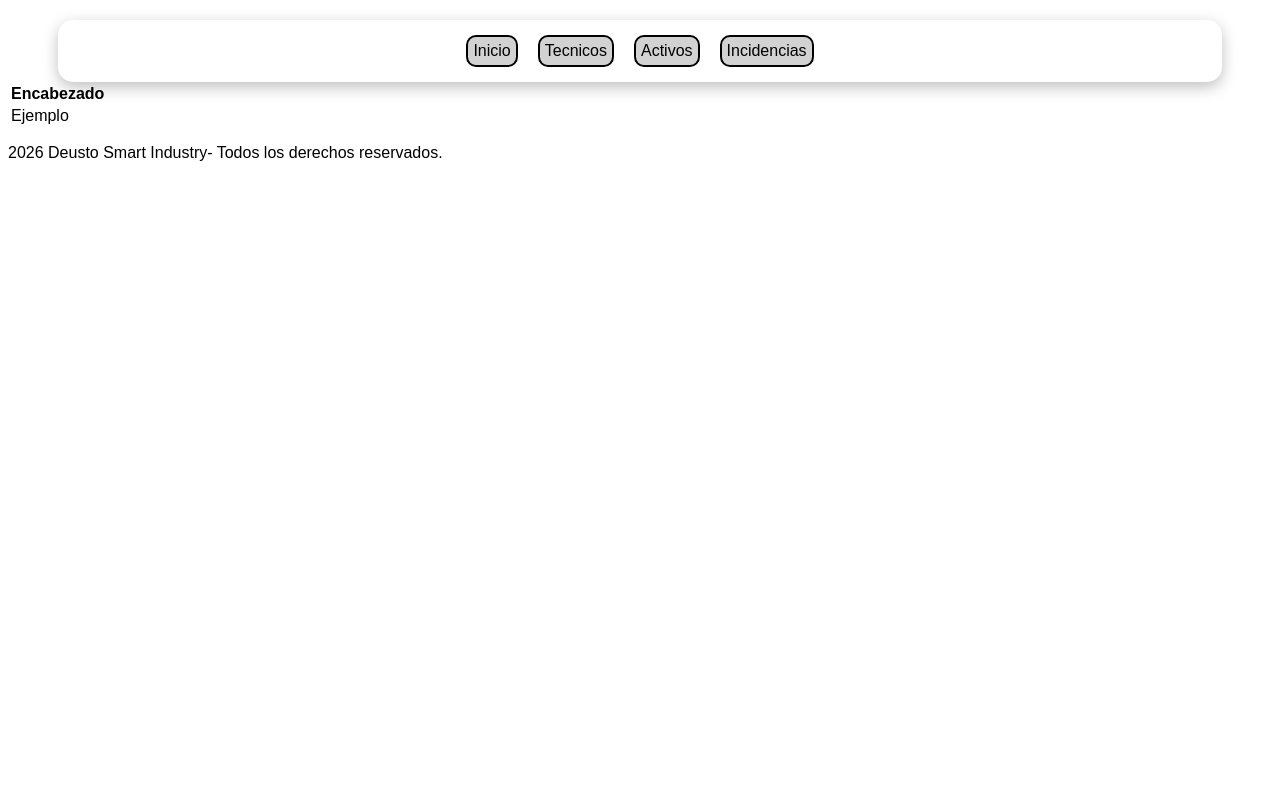
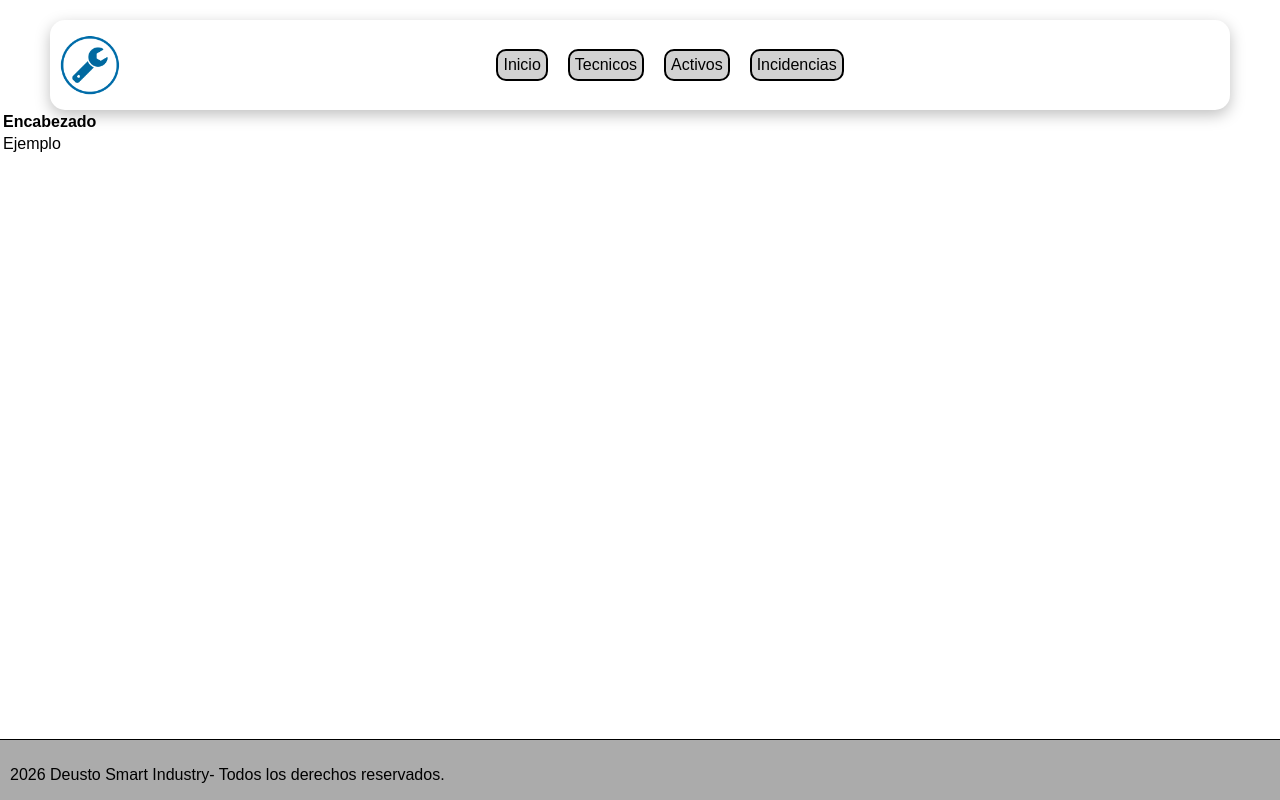
Before and after one commit to javieralbizu/Proyecto_N-8, a Django app: page / in a window 1280 px wide. Run offline with Django 5.2, Linux system fonts and the light colour scheme.

Commit message:
Footer terminado

```diff
--- a/static/css/style.css
+++ b/static/css/style.css
@@ -12,6 +12,7 @@ header nav {
     margin: 0 auto;
     display: flex;
     flex-direction: row;
+    align-items: center;
     flex-wrap: wrap;
     gap: 20px;
 }
@@ -22,7 +23,7 @@ nav a:hover {
 
 nav a {
     text-decoration: none;
-    color:black;
+    color: black;
     border: 2px solid black;
     border-radius: 10px;
     background-color: rgb(210, 210, 210);
@@ -32,9 +33,20 @@ nav a {
 body {
     font-family: Arial, Helvetica, sans-serif;
     font-size: medium;
-
+    margin: 0px;
+    display: flex;
+    height: 100vh;
+    flex-direction: column;
 }
 
 header img {
+    height: 60px;
+}
 
+footer {
+    margin-top: auto;
+    padding-top: 10px;
+    padding-left: 10px;
+    border-top: 1px solid black;
+    background-color: rgb(171, 171, 171);
 }
--- a/templates/HTML/base.html
+++ b/templates/HTML/base.html
@@ -8,7 +8,7 @@
 
 <body>
     <header>
-        <img>
+        <img src="{% static 'imagenes/logo.png' %}">
         <nav>
             <a href="">Inicio</a>
             <a href="">Tecnicos</a>
```
Also changed, not shown: static/imagenes/logo.png (added).
